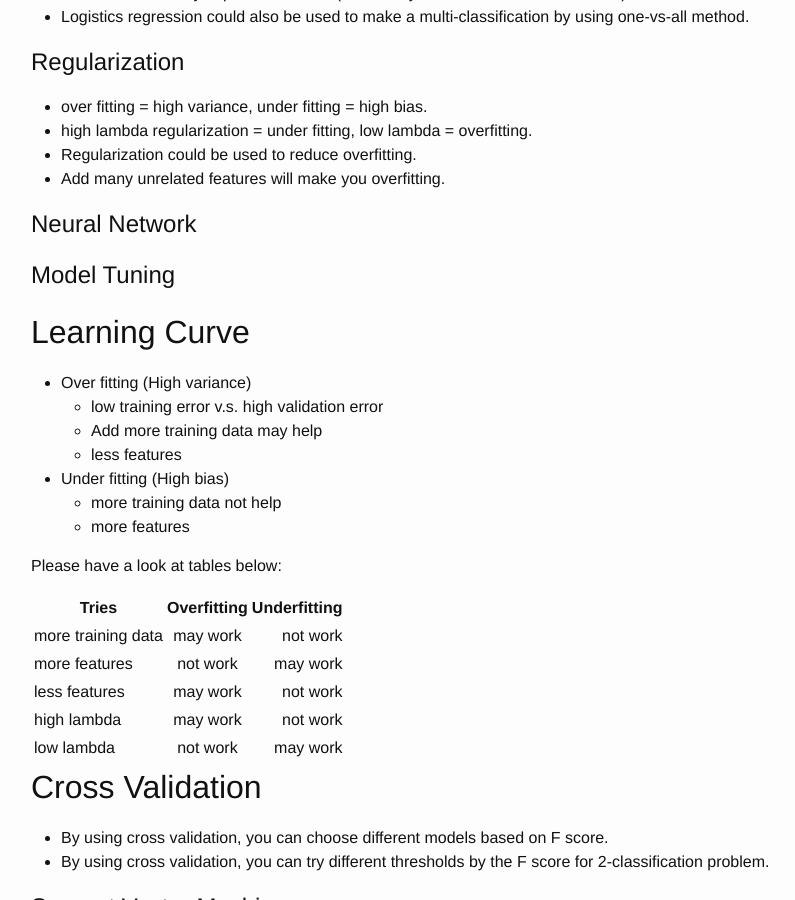
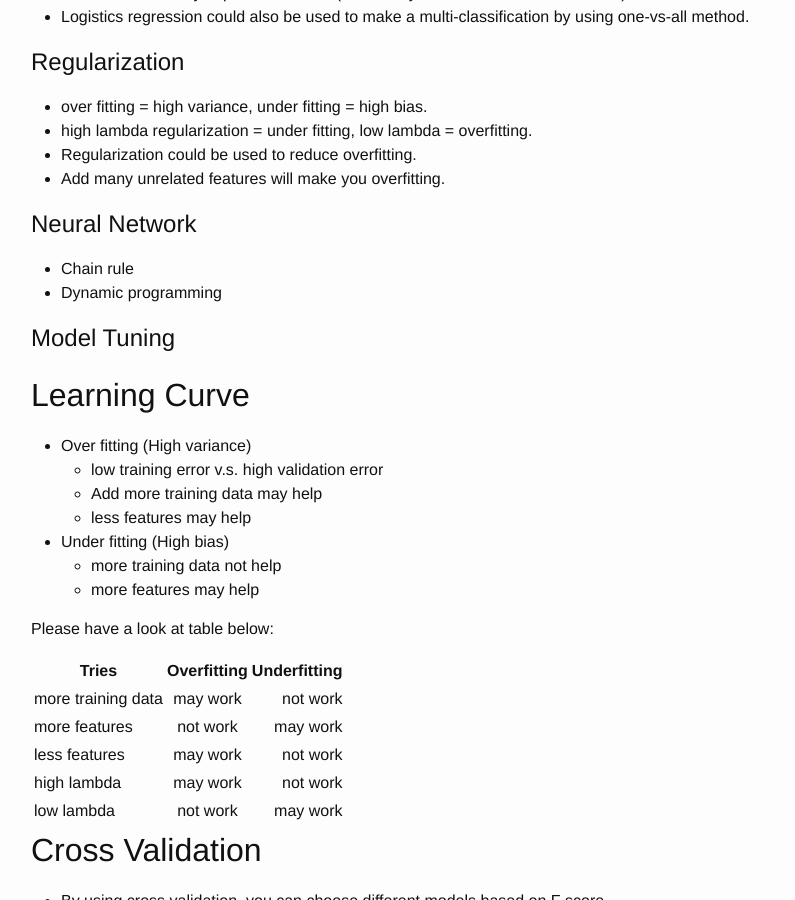
Before and after one commit to litstrong/litstrong.github.io, a Jekyll site: the page built from _posts/2016-03-13-coursera-machine-learning.markdown, in a window 1280 px wide and 900 px high, scrolled down 528 px. Shown: the whole window, without its empty margins (239-1034 px from the left). Built offline with Jekyll 4.4.1, drawn with Linux system fonts in a browser that asks for light colours.

Commit message:
Updates.

```diff
--- a/_posts/2016-03-13-coursera-machine-learning.markdown
+++ b/_posts/2016-03-13-coursera-machine-learning.markdown
@@ -23,19 +23,22 @@ title:  "Coursera Machine Learning"
 
 # Neural Network
 
+- Chain rule
+- Dynamic programming
+
 # Model Tuning
 
 ## Learning Curve
 - Over fitting (High variance)
   - low training error v.s. high validation error
   - Add more training data may help
-  - less features
+  - less features may help
 
 - Under fitting (High bias)
   - more training data not help
-  - more features
+  - more features may help
 
-Please have a look at tables below:
+Please have a look at table below:
 
 | Tries              | Overfitting | Underfitting |
 | ------------------ | :---------: | -----------: |
```
